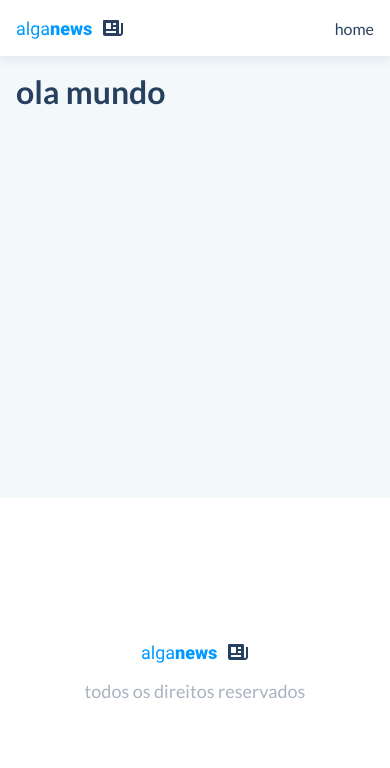
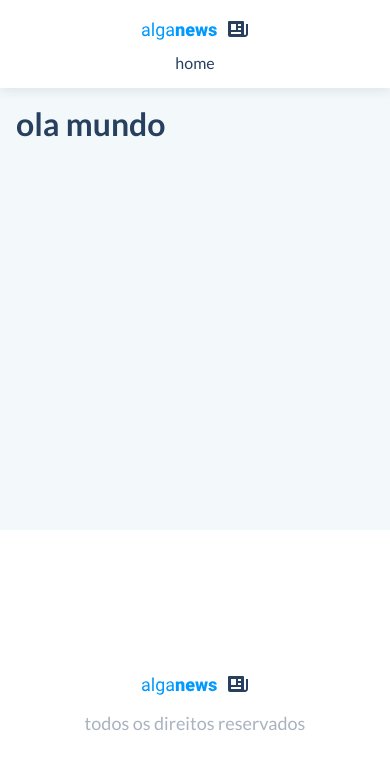
Before and after one commit to marcioasan/alganews-blog, a Next.js app: page /teste in a window 390 px wide. Shown: the top 768 px of the page. Built offline with nearby package versions, Linux system fonts and the light colour scheme; what @badrap/bar-of-progress would draw is missing.

Commit message:
11.52. Header responsivo

```diff
--- a/_constants.ts
+++ b/_constants.ts
@@ -1,2 +1,3 @@
 export const HEADER_HEIGHT = 56;
 export const FOOTER_HEIGHT = 346;
+export const MOBILE_HEADER_HEIGHT = 88;
--- a/components/Header.tsx
+++ b/components/Header.tsx
@@ -1,6 +1,6 @@
 import styled from "styled-components";
 import { transparentize } from "polished"
-import { HEADER_HEIGHT } from "../_constants";
+import { HEADER_HEIGHT, MOBILE_HEADER_HEIGHT } from "../_constants";
 import Logo from "./Logo";
 import NavBar from "./NavBar";
 
@@ -21,6 +21,11 @@ const Wrapper = styled.div`
   box-shadow: 0 3px 10px ${(p) => transparentize(0.9, p.theme.pageForeground)};
   width: 100%;
   height: ${HEADER_HEIGHT}px;
+
+  //11.52. Header responsivo - 3'40"
+  @media screen and (max-width: 767px) {
+    height: ${MOBILE_HEADER_HEIGHT}px;
+  }
 `;
 
 const Container = styled.div`
@@ -31,4 +36,11 @@ const Container = styled.div`
   margin: auto;
   height: 100%;
   padding: 0 16px;
+
+  //11.52. Header responsivo - 2'40"
+  @media screen and (max-width: 767px) {
+    flex-direction: column;
+    justify-content: center;
+    gap: 12px;
+  }
 `;
```
